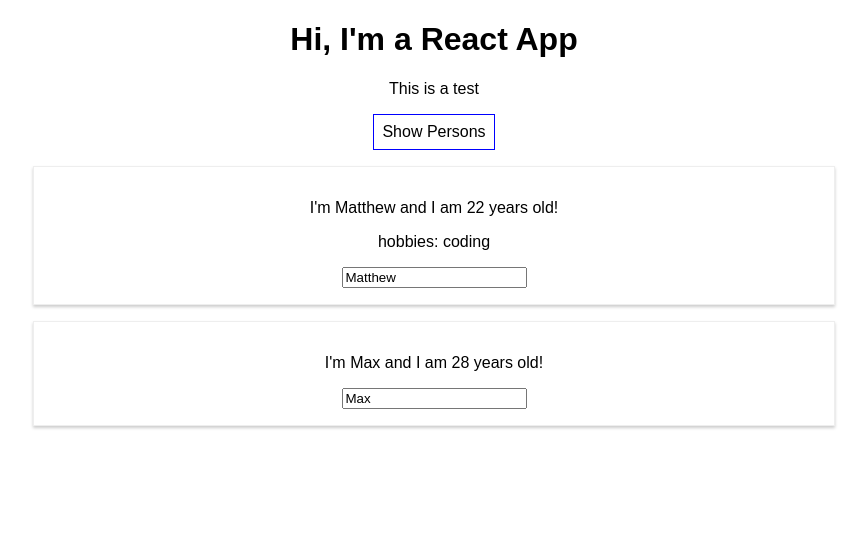
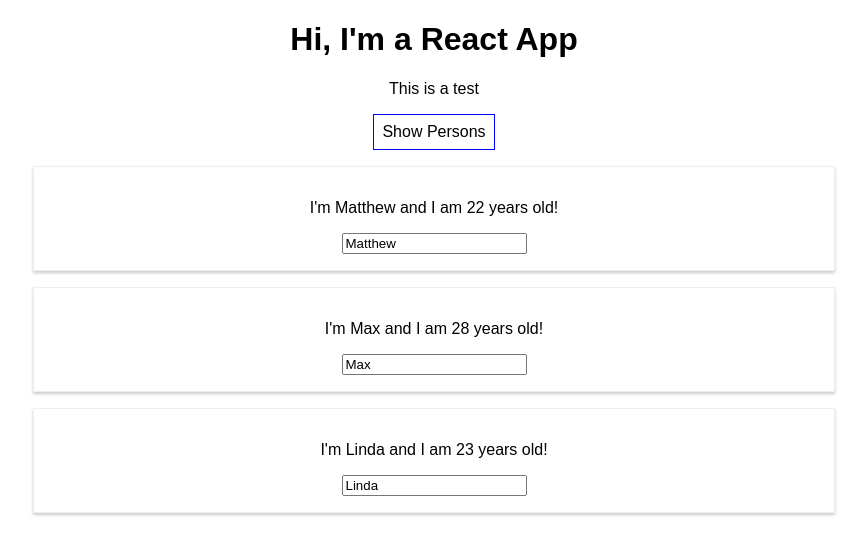
Before and after one commit to MatheoDodi/first-react-app, a React (Create React App) app: page / in a window 1280 px wide. Both pictures are taken after a click on the button "Show Persons". Shown: the top 554 px of the page, without its empty margins (206-1073 px from the left). Built offline with nearby package versions, Linux system fonts and the light colour scheme.

Commit message:
used the .map method to display an array of data

```diff
--- a/src/App.js
+++ b/src/App.js
@@ -7,32 +7,16 @@
     persons: [
       { name: "Matthew", age: 22},
       { name: "Max", age: 28},
+      { name: "Linda", age: 23}
     ],
     showPersons : false
   }
 
-  switchNameHandler = (newName) => {
-    // console.log('Was clicked');
-    // DON'T DO THIS : this.state.persons[0].name = 'Matthew Dodi';
-    this.setState({
-      persons: [
-        { name: newName, age: 22},
-        { name: "Archie", age: 111111},
-      ]
-
-    })
-
+  deletePersonHandler = (personIndex) => {
+    const persons = [...this.state.persons];
+    persons.splice(personIndex, 1);
+    this.setState({persons: persons});
   }
-
-    nameChangedHandler = (event) => {
-      this.setState({
-        persons: [
-          { name: event.target.value, age: 22},
-          { name: "Archie", age: 111111},
-        ]
-
-      })
-    }
 
   togglePersonsHandler = () => {
     this.setState({showPersons: !this.state.showPersons})
@@ -53,13 +37,12 @@
     if (this.state.showPersons) {
       persons = (
         <div>
-            <Person
-              name={this.state.persons[0].name}
-              age={this.state.persons[0].age}
-              click={this.switchNameHandler.bind(this, 'Mat')}
-              changed={this.nameChangedHandler}> hobbies: coding</Person>
-            <Person name={this.state.persons[1].name}
-              age={this.state.persons[1].age} />
+            {this.state.persons.map((person, index) => {
+              return (<Person
+              click={() => this.deletePersonHandler(index)}
+              name={person.name}
+              age={person.age} />)
+            })}
         </div>
       );
     }
```
